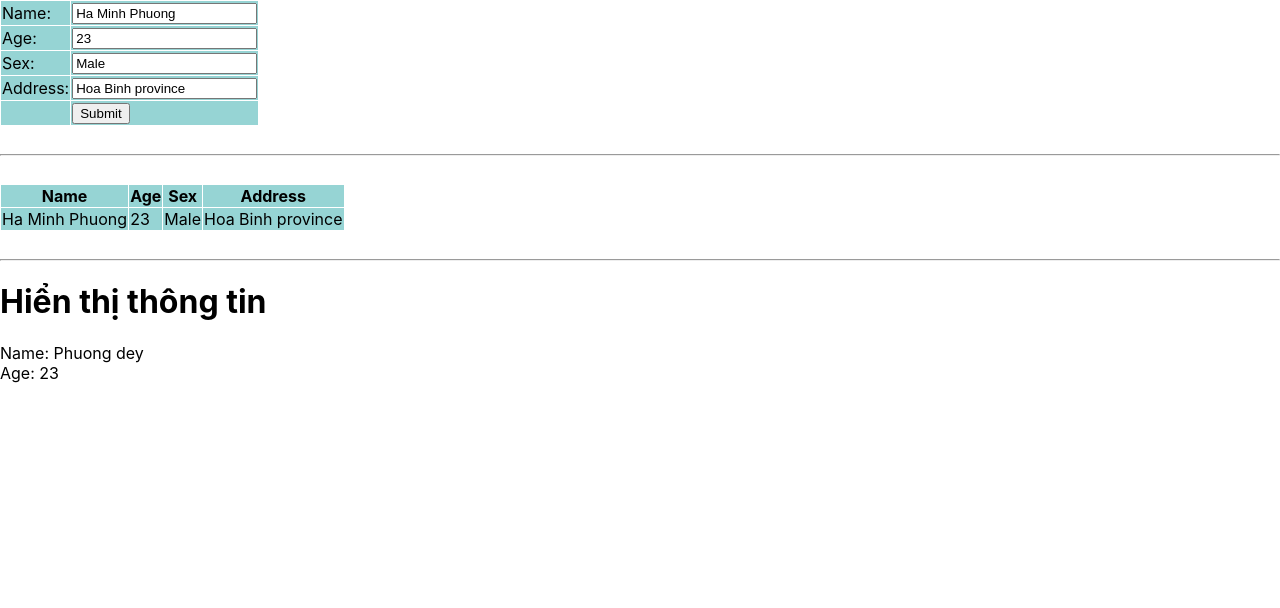
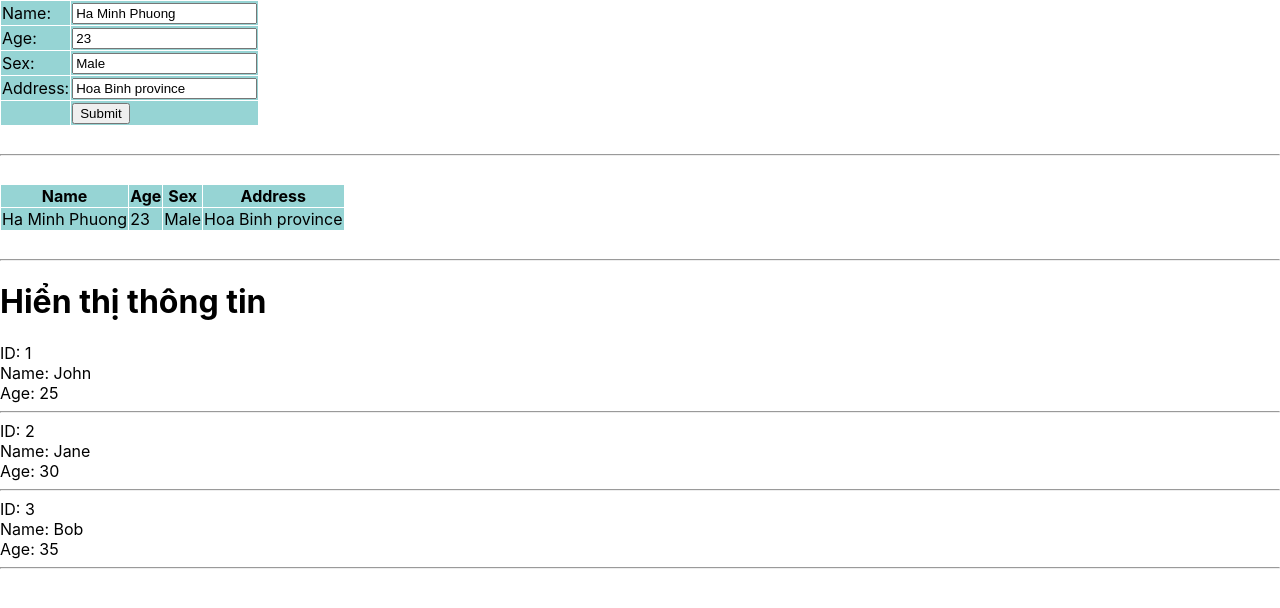
Before and after one commit to HMPhuong22/first-reacjs-project, a React (Create React App) app: page / in a window 1280 px wide. Shown: the top 608 px of the page. Built offline with nearby package versions, Linux system fonts and the light colour scheme.

Commit message:
learn render list

```diff
--- a/src/components/DisplayInf.js
+++ b/src/components/DisplayInf.js
@@ -2,12 +2,19 @@ import React from "react";
 
 class DisplayInf extends React.Component{
     render(){
-        const {name, age} = this.props;
+        const {listUsers} = this.props;
         return(
             <div>
                 <h1>Hiển thị thông tin</h1>
-                <span>Name: {name}</span><br/>
-                <span>Age: {age}</span>
+                {listUsers.map((user) => {
+                    return(
+                        <div key={user.id}>
+                            <span>ID: {user.id}</span><br/>
+                            <span>Name: {user.name}</span><br/>
+                            <span>Age: {user.age}</span><hr/>
+                        </div>
+                    )
+                })}
             </div>
         )
     }
--- a/src/components/EditListMember.js
+++ b/src/components/EditListMember.js
@@ -30,7 +30,6 @@ class EditListMember extends React.Component {
         })
         event.preventDefault();
     }
-
     handleEditAddress = (event) => {
         this.setState({
             address: event.target.value,
@@ -38,6 +37,7 @@ class EditListMember extends React.Component {
         event.preventDefault();
     }
 
+    // submit
     handleOnSubmit = (event) => {
         event.preventDefault();
     }
--- a/src/components/MyComponent.js
+++ b/src/components/MyComponent.js
@@ -4,8 +4,11 @@ import DisplayInf from "./DisplayInf";
 
 class MyComponent extends React.Component {
     state={
-        name: 'Phuong dey',
-        age: 23
+        listUsers: [
+            {id:1, name:"John", age:25},
+            {id:2, name:"Jane", age:30},
+            {id:3, name:"Bob", age:35},
+        ]
     }
 
     render(){
@@ -13,7 +16,7 @@ class MyComponent extends React.Component {
             <div>
                 <EditListMember/>
                 <br/><hr/>
-                <DisplayInf name={this.state.name} age={this.state.age}/>
+                <DisplayInf listUsers = {this.state.listUsers}/>
             </div>
         )
     }
```
